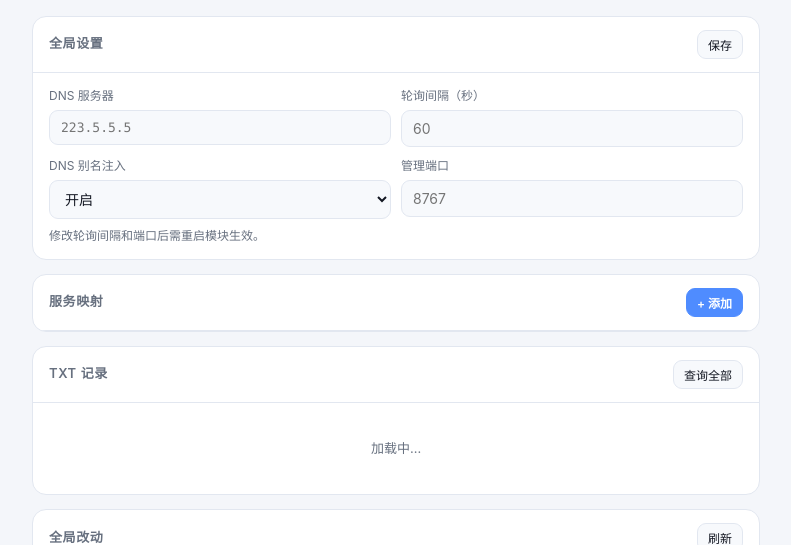
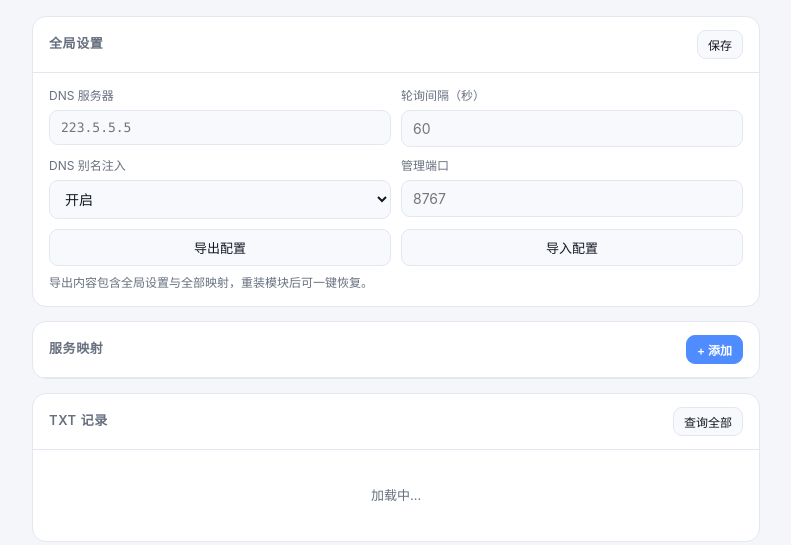
Before and after one commit to DeepDarkV/stunroute, a web app: page / in a window 1280 px wide. Shown: the part 55-600 px from the top of the page, without its empty margins (244-1035 px from the left). Run offline with its HTML, style and script files only (its server is not run), Linux system fonts and the light colour scheme; data that the repository does not hold is empty.

Commit message:
新增配置导出/导入
- GET /api/export: 导出 app/version/globals/services（vip 跟随的服务导出为空，保留语义）
- POST /api/import: 覆盖式导入并立即重建（复用 applyFromWeb，写 services.conf + kick）
- 全局设置卡片加「导出配置」「导入配置」按钮；弹层支持复制、粘贴、选择文件
- 实测：导出 → 清空(0 服务/无规则) → 导入 → 恢复 2 条映射、iptables 自动重建、8443 恢复 403

```diff
--- a/module/webroot/index.html
+++ b/module/webroot/index.html
@@ -103,7 +103,11 @@ a{color:var(--accent)}
         </div>
         <div><label>管理端口</label><input id="g_webport" type="number" min="1024" max="65535" placeholder="8767"></div>
       </div>
-      <div class="hint">修改轮询间隔和端口后需重启模块生效。</div>
+      <div class="row" style="margin-top:10px">
+        <button onclick="doExport()">导出配置</button>
+        <button onclick="openImport()">导入配置</button>
+      </div>
+      <div class="hint">导出内容包含全局设置与全部映射，重装模块后可一键恢复。</div>
     </div>
   </section>
 
@@ -164,6 +168,19 @@ a{color:var(--accent)}
     <div class="foot">
       <button class="ghost" onclick="closeNp()">关闭</button>
       <button class="primary" onclick="applyNp()">应用</button>
+    </div>
+  </div>
+</div>
+
+<div class="overlay" id="ioOverlay">
+  <div class="sheet">
+    <h3 id="ioTitle">导出配置</h3>
+    <div class="hint" id="ioHint" style="margin-bottom:10px"></div>
+    <textarea id="ioText" class="mono" rows="12" style="width:100%;background:var(--card2);border:1px solid var(--line);color:var(--fg);border-radius:9px;padding:9px;font-size:11.5px"></textarea>
+    <input type="file" id="ioFile" accept=".json,application/json" style="margin-top:10px;font-size:12px;color:var(--dim)" onchange="loadImportFile(this)">
+    <div class="foot">
+      <button class="ghost" onclick="closeIo()">关闭</button>
+      <button class="primary" id="ioAction" onclick="ioAction()">复制</button>
     </div>
   </div>
 </div>
@@ -410,6 +427,67 @@ async function loadTxts(){
   box.innerHTML = out.join('');
 }
 
+let ioMode = 'export';
+
+async function doExport(){
+  try{
+    const r = await api('/api/export');
+    ioMode = 'export';
+    $('ioTitle').textContent = '导出配置';
+    $('ioHint').textContent = '复制下面内容保存（或下载），重装模块后导入即可恢复全部映射';
+    $('ioText').value = JSON.stringify(r, null, 2);
+    $('ioText').readOnly = true;
+    $('ioFile').style.display = 'none';
+    $('ioAction').textContent = '复制';
+    $('ioOverlay').classList.add('on');
+  }catch(e){ toast('导出失败: ' + e.message); }
+}
+
+function openImport(){
+  ioMode = 'import';
+  $('ioTitle').textContent = '导入配置';
+  $('ioHint').textContent = '粘贴之前导出的 JSON（或选择文件），导入后立即重建全部映射';
+  $('ioText').value = '';
+  $('ioText').readOnly = false;
+  $('ioFile').style.display = '';
+  $('ioAction').textContent = '导入';
+  $('ioOverlay').classList.add('on');
+}
+
+function closeIo(){ $('ioOverlay').classList.remove('on'); }
+
+function loadImportFile(inp){
+  const f = inp.files && inp.files[0];
+  if(!f) return;
+  const rd = new FileReader();
+  rd.onload = () => { $('ioText').value = rd.result; };
+  rd.readAsText(f);
+}
+
+async function ioAction(){
+  if(ioMode === 'export'){
+    const t = $('ioText').value;
+    try{
+      await navigator.clipboard.writeText(t);
+      toast('已复制到剪贴板');
+    }catch(e){
+      $('ioText').select();
+      try{ document.execCommand('copy'); toast('已复制'); }catch(e2){ toast('请长按手动复制'); }
+    }
+    return;
+  }
+  const t = $('ioText').value.trim();
+  if(!t){ toast('内容为空'); return; }
+  if(!confirm('导入会覆盖当前全部映射，继续？')) return;
+  try{
+    const r = await api('/api/import', {method:'POST', headers:{'Content-Type':'application/json'}, body: t});
+    if(r.ok){
+      toast('已导入 ' + r.services + ' 条映射');
+      closeIo(); loadState(); loadGlobal();
+    } else toast('导入失败: ' + (r.error || ''));
+  }catch(e){ toast('导入失败: ' + e.message); }
+}
+
 async function loadGlobal(){
   try{
     const g = await api('/api/global');
```
Also changed, not shown: src/com/eta/stunroute/Main.java (+45 -0 lines), src/com/eta/stunroute/Web.java (+10 -0 lines), README.md.
